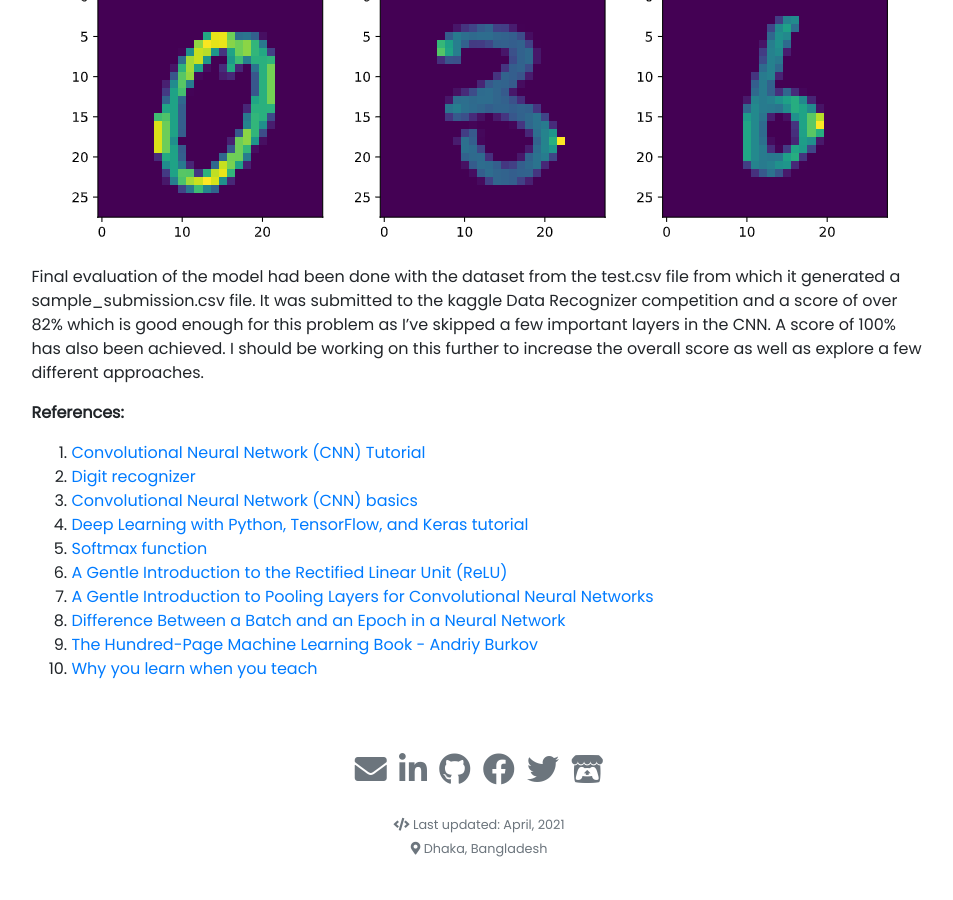
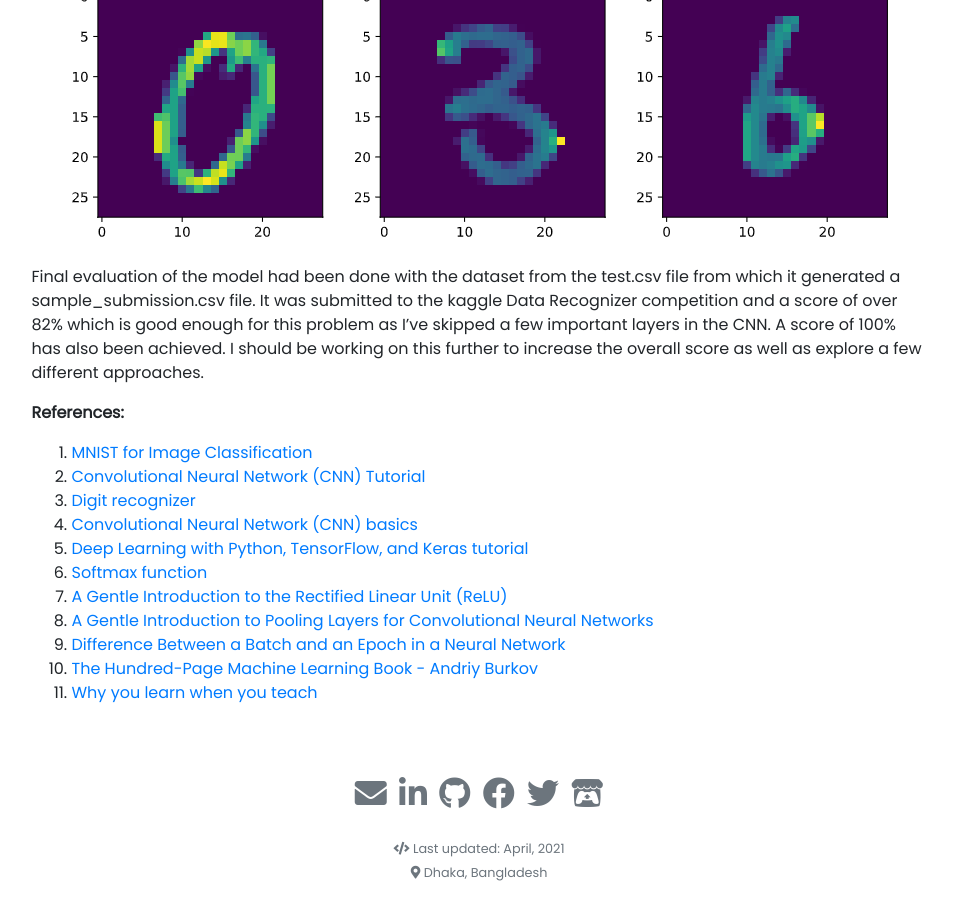
Before and after one commit to sleipnir029/sleipnir029.github.io, a Jekyll site: the page built from _posts/2021-04-21-Digit-recognizer-using-MNIST-dataset.md, in a window 1280 px wide and 900 px high, scrolled down 8955 px. Shown: the whole window, without its empty margins (161-1114 px from the left). Built offline with Jekyll 4.4.1, drawn with Linux system fonts in a browser that asks for light colours; nearby versions of some CDN libraries; our own code applies the rules of GitHub Pages for plain Markdown files; before the commit the page ends 9831 px from its top, so only the background shows below that.

Commit message:
Add Github link

```diff
--- a/_posts/2021-04-21-Digit-recognizer-using-MNIST-dataset.md
+++ b/_posts/2021-04-21-Digit-recognizer-using-MNIST-dataset.md
@@ -196,6 +196,7 @@ Final evaluation of the model had been done with the dataset from the test.csv f
 
 
 **References:**
+0. [MNIST for Image Classification](https://github.com/sleipnir029/MNIST-for-Image-Classification)
 1. [Convolutional Neural Network (CNN) Tutorial](https://www.kaggle.com/rafetcan/convolutional-neural-network-cnn-tutorial/comments)
 2. [Digit recognizer](https://www.kaggle.com/winternguyen/digit-recognizer)
 3. [Convolutional Neural Network (CNN) basics](https://pythonprogramming.net/convolutional-neural-network-cnn-machine-learning-tutorial/)
```
